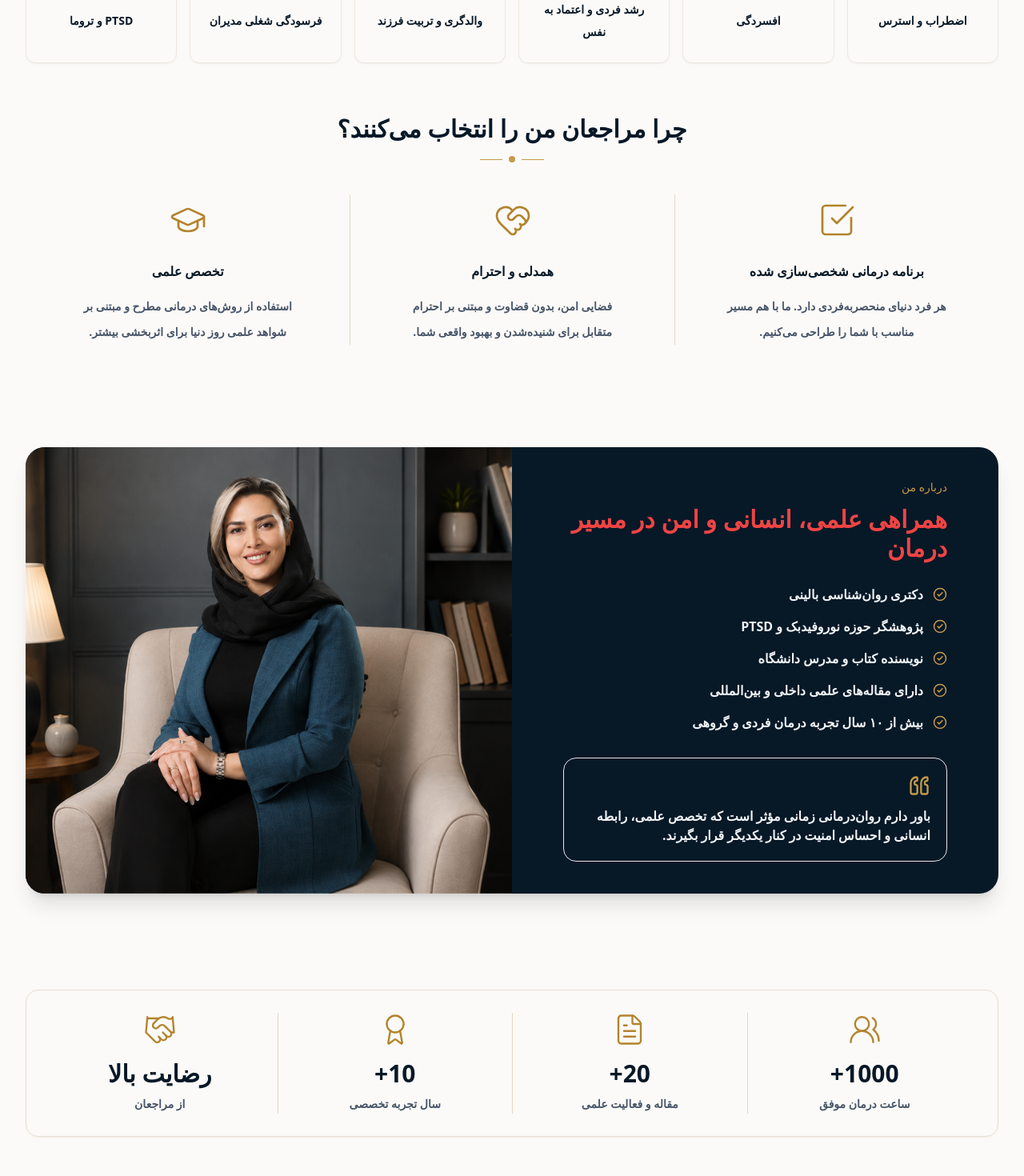
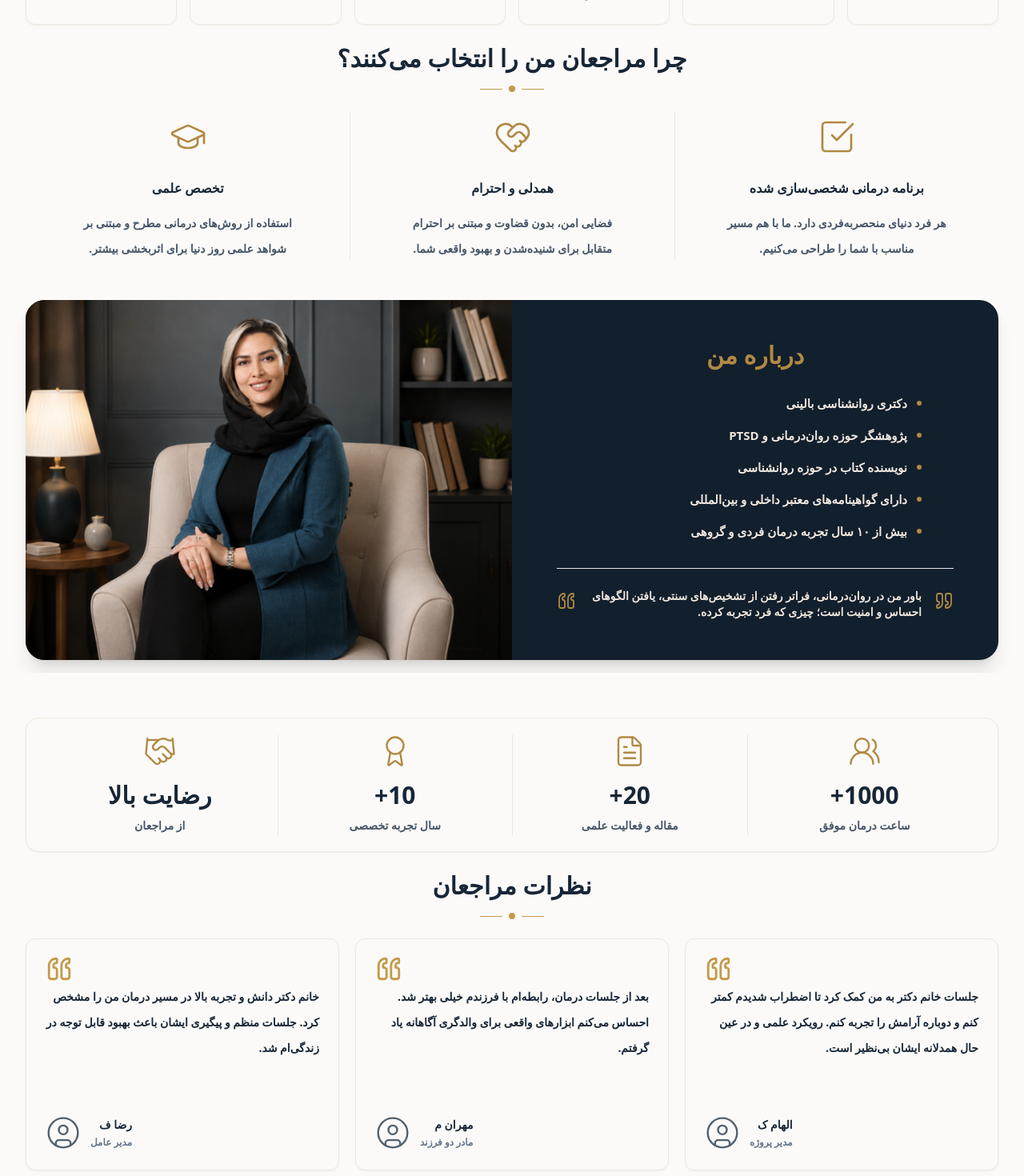
Before and after one commit to simaemadi/mindora-platform, a React app in the folder client/: page / in a window 1280 px wide. Shown: the part 720-2190 px from the top of the page at 80% size. Built offline with nearby package versions, Linux system fonts and the light colour scheme; a web font is replaced by a local one.

Commit message:
Complete home page

```diff
--- a/client/src/components/Home/AboutSection.tsx
+++ b/client/src/components/Home/AboutSection.tsx
@@ -1,64 +1,56 @@
 import React from "react";
-import { CheckCircle2, Quote } from "lucide-react";
+import { Quote } from "lucide-react";
 
 import aboutImage from "../../assets/images/about-therapist.png";
-
-const aboutItems = [
-  "دکتری روان‌شناسی بالینی",
-  "پژوهشگر حوزه نوروفیدبک و PTSD",
-  "نویسنده کتاب و مدرس دانشگاه",
-  "دارای مقاله‌های علمی داخلی و بین‌المللی",
-  "بیش از ۱۰ سال تجربه درمان فردی و گروهی",
-];
+import { aboutData } from "../../data/aboutData";
 
 export default function AboutSection() {
   return (
-    <section dir="rtl" className="bg-[#FBFAF8] py-16">
+    <section dir="rtl" className="bg-white-200 py-2 md:py-4">
       <div className="mx-auto max-w-7xl px-5 md:px-8">
-        <div className="grid overflow-hidden rounded-3xl bg-[#071827] shadow-xl md:grid-cols-2">
+        <div className="grid overflow-hidden rounded-3xl bg-blue-100 shadow-xl md:grid-cols-2">
 
           {/* Content */}
-          <div className="order-2 flex flex-col justify-center px-7 py-10 text-white md:order-1 md:px-12 lg:px-16">
-            <span className="mb-3 text-sm font-medium text-[#C49A4A]">
-              درباره من
-            </span>
-
-            <h2 className="text-2xl font-extrabold leading-10 md:text-3xl">
-              همراهی علمی، انسانی و امن در مسیر درمان
+          <div className="order-2 flex flex-col justify-center px-6 py-8 text-white md:order-1 md:px-10 lg:px-14">
+            <h2 className="text-center text-2xl font-bold text-mustard-100 md:text-3xl">
+              {aboutData.title}
             </h2>
 
-            <ul className="mt-7 space-y-4">
-              {aboutItems.map((item) => (
+            <ul className="mx-auto mt-7 w-fit space-y-3 text-cream-300 md:mx-0 md:mr-10">
+              {aboutData.items.map((item) => (
                 <li
                   key={item}
-                  className="flex items-center gap-3 text-sm leading-7 text-slate-100 md:text-base"
+                  className="flex items-center gap-3 text-sm leading-7 md:text-[15px]"
                 >
-                  <CheckCircle2
-                    size={18}
-                    strokeWidth={2}
-                    className="shrink-0 text-[#C49A4A]"
-                  />
+                  <span className="h-1.5 w-1.5 shrink-0 rounded-full bg-mustard-100" />
                   <span>{item}</span>
                 </li>
               ))}
             </ul>
 
-            <div className="mt-8 rounded-2xl border border-white/10 bg-white/5 px-5 py-5">
+            <div className="mt-8 flex items-start gap-4 border-t border-white/10 pt-6">
               <Quote
-                size={28}
-                strokeWidth={2}
-                className="mb-3 rotate-180 text-[#C49A4A]"
+                size={24}
+                strokeWidth={1.8}
+                className="mt-1 shrink-0 text-mustard-100"
+                aria-hidden="true"
               />
 
-              <p className="text-sm leading-8 text-slate-100 md:text-base">
-                باور دارم روان‌درمانی زمانی مؤثر است که تخصص علمی، رابطه انسانی
-                و احساس امنیت در کنار یکدیگر قرار بگیرند.
+              <p className="text-xs leading-8 text-cream-300 md:text-sm">
+                {aboutData.quote}
               </p>
+
+              <Quote
+                size={24}
+                strokeWidth={1.8}
+                className="mt-1 shrink-0 rotate-180 text-mustard-100"
+                aria-hidden="true"
+              />
             </div>
           </div>
 
           {/* Image */}
-          <div className="order-1 min-h-[320px] md:order-2 md:min-h-[520px]">
+          <div className="order-1 min-h-[260px] md:order-2 md:min-h-[450px]">
             <img
               src={aboutImage}
               alt="دکتر روان‌شناس بالینی"
--- a/client/src/components/Home/SupportSections.tsx
+++ b/client/src/components/Home/SupportSections.tsx
@@ -1,94 +1,27 @@
 import React from "react";
-import type { LucideIcon } from "lucide-react";
-import {
-  Brain,
-  BriefcaseBusiness,
-  CheckSquare,
-  CloudRain,
-  GraduationCap,
-  HandHeart,
-  Headphones,
-  HeartHandshake,
-  Sprout,
-  UsersRound,
-} from "lucide-react";
+import { supportData } from "../../data/supportSectionData";
+import type { HelpArea, WhyItem } from "../../data/supportSectionData";
 
-type HelpArea = {
-  title: string;
-  icon: LucideIcon;
-};
-
-type WhyItem = {
-  title: string;
-  description: string;
-  icon: LucideIcon;
-};
-
-const helpAreas: HelpArea[] = [
-  {
-    title: "اضطراب و استرس",
-    icon: Brain,
-  },
-  {
-    title: "افسردگی",
-    icon: CloudRain,
-  },
-  {
-    title: "رشد فردی و اعتماد به نفس",
-    icon: Sprout,
-  },
-  {
-    title: "والدگری و تربیت فرزند",
-    icon: UsersRound,
-  },
-  {
-    title: "فرسودگی شغلی مدیران",
-    icon: BriefcaseBusiness,
-  },
-  {
-    title: "PTSD و تروما",
-    icon: Headphones,
-  },
-];
-
-const whyItems: WhyItem[] = [
-  {
-    title: "برنامه درمانی شخصی‌سازی شده",
-    description:
-      "هر فرد دنیای منحصر‌به‌فردی دارد. ما با هم مسیر مناسب با شما را طراحی می‌کنیم.",
-    icon: CheckSquare,
-  },
-  {
-    title: "همدلی و احترام",
-    description:
-      "فضایی امن، بدون قضاوت و مبتنی بر احترام متقابل برای شنیده‌شدن و بهبود واقعی شما.",
-    icon: HeartHandshake,
-  },
-  {
-    title: "تخصص علمی",
-    description:
-      "استفاده از روش‌های درمانی مطرح و مبتنی بر شواهد علمی روز دنیا برای اثربخشی بیشتر.",
-    icon: GraduationCap,
-  },
-];
 
 export default function SupportSections() {
+  const { helpAreas, whyItems } = supportData;
+
   return (
-    <section dir="rtl" className="bg-[#FBFAF8] py-16">
-      <div className="mx-auto max-w-7xl px-5 md:px-8">
+    <section dir="rtl" className="bg-white-200 py-8">
+      <div className="mx-auto max-w-7xl px-3 md:px-8">
         <SectionTitle title="در چه زمینه‌هایی می‌توانم کمک کنم؟" />
 
-        <div className="mt-10 grid grid-cols-2 gap-4 md:grid-cols-3 lg:grid-cols-6">
-          {helpAreas.map((item) => (
+        <div className="mt-6 grid grid-cols-2 gap-4 md:grid-cols-3 lg:grid-cols-6">
+          {helpAreas.map((item:any) => (
             <HelpAreaCard key={item.title} item={item} />
           ))}
         </div>
 
-        <div className="mt-16">
+        <div className="mt-6">
           <SectionTitle title="چرا مراجعان من را انتخاب می‌کنند؟" />
 
-          <div className="mt-10 grid gap-8 md:grid-cols-3 md:gap-0">
-            {whyItems.map((item, index) => (
+          <div className="mt-6 grid gap-8 md:grid-cols-3 md:gap-0">
+            {whyItems.map((item:any, index:any) => (
               <WhyChooseItem
                 key={item.title}
                 item={item}
@@ -105,14 +38,14 @@ export default function SupportSections() {
 function SectionTitle({ title }: { title: string }) {
   return (
     <div className="text-center">
-      <h2 className="text-2xl font-bold text-[#071827] md:text-3xl">
+      <h2 className="text-2xl font-bold text-black-600 md:text-3xl">
         {title}
       </h2>
 
       <div className="mx-auto mt-4 flex items-center justify-center gap-2">
-        <span className="h-px w-7 bg-[#C49A4A]" />
-        <span className="h-2 w-2 rounded-full bg-[#C49A4A]" />
-        <span className="h-px w-7 bg-[#C49A4A]" />
+        <span className="h-px w-7 bg-mustard-200" />
+        <span className="h-2 w-2 rounded-full bg-mustard-200" />
+        <span className="h-px w-7 bg-mustard-200" />
       </div>
     </div>
   );
@@ -122,14 +55,14 @@ function HelpAreaCard({ item }: { item: HelpArea }) {
   const Icon = item.icon;
 
   return (
-    <div className="group flex min-h-[150px] flex-col items-center justify-center rounded-xl border border-[#EEE7DF] bg-white px-4 py-6 text-center shadow-sm transition duration-300 hover:-translate-y-1 hover:border-[#D8B46A] hover:shadow-md">
+    <div className="group flex min-h-[150px] flex-col items-center justify-center rounded-xl border border-cream-300 bg-white px-4 py-6 text-center shadow-sm transition duration-300 hover:-translate-y-1 hover:border-mustard-200 hover:shadow-md">
       <Icon
         size={42}
         strokeWidth={1.4}
-        className="text-[#8B765C] transition group-hover:text-[#B3832C]"
+        className="text-mustard-100 transition group-hover:text-mustard-100"
       />
 
-      <h3 className="mt-5 text-sm font-semibold leading-7 text-[#071827]">
+      <h3 className="mt-5 text-sm font-semibold leading-7 text-black-600">
         {item.title}
       </h3>
     </div>
@@ -148,14 +81,14 @@ function WhyChooseItem({
   return (
     <div
       className={`flex flex-col items-center px-6 text-center ${
-        hasBorder ? "md:border-l md:border-[#E2D8C9]" : ""
+        hasBorder ? "md:border-l md:border-cream-300" : ""
       }`}
     >
-      <div className="flex h-16 w-16 items-center justify-center rounded-full text-[#B3832C]">
+      <div className="flex h-16 w-16 items-center justify-center rounded-full text-mustard-100">
         <Icon size={48} strokeWidth={1.35} />
       </div>
 
-      <h3 className="mt-5 text-base font-bold text-[#071827]">{item.title}</h3>
+      <h3 className="mt-5 text-base font-bold text-black-600">{item.title}</h3>
 
       <p className="mt-4 max-w-[280px] text-sm leading-8 text-slate-600">
         {item.description}
--- a/client/src/components/Home/TestimonialsSection.tsx
+++ b/client/src/components/Home/TestimonialsSection.tsx
@@ -1,77 +1,23 @@
 import React from "react";
-import type { LucideIcon } from "lucide-react";
+import { Quote, UserCircle } from "lucide-react";
+
 import {
-  Award,
-  FileText,
-  Handshake,
-  Quote,
-  UserCircle,
-  UsersRound,
-} from "lucide-react";
-
-type StatItem = {
-  value: string;
-  label: string;
-  icon: LucideIcon;
-};
-
-type TestimonialItem = {
-  text: string;
-  name: string;
-  role: string;
-};
-
-const stats: StatItem[] = [
-  {
-    value: "1000+",
-    label: "ساعت درمان موفق",
-    icon: UsersRound,
-  },
-  {
-    value: "20+",
-    label: "مقاله و فعالیت علمی",
-    icon: FileText,
-  },
-  {
-    value: "10+",
-    label: "سال تجربه تخصصی",
-    icon: Award,
-  },
-  {
-    value: "رضایت بالا",
-    label: "از مراجعان",
-    icon: Handshake,
-  },
-];
-
-const testimonials: TestimonialItem[] = [
-  {
-    text: "جلسات خانم دکتر به من کمک کرد تا اضطراب شدیدم کمتر کنم و دوباره آرامش را تجربه کنم. رویکرد علمی و در عین حال همدلانه ایشان بی‌نظیر است.",
-    name: "الهام ک",
-    role: "مدیر پروژه",
-  },
-  {
-    text: "بعد از جلسات درمان، رابطه‌ام با فرزندم خیلی بهتر شد. احساس می‌کنم ابزارهای واقعی برای والدگری آگاهانه یاد گرفتم.",
-    name: "مهران م",
-    role: "مادر دو فرزند",
-  },
-  {
-    text: "خانم دکتر دانش و تجربه بالا در مسیر درمان من را مشخص کرد. جلسات منظم و پیگیری ایشان باعث بهبود قابل توجه در زندگی‌ام شد.",
-    name: "رضا ف",
-    role: "مدیر عامل",
-  },
-];
+  stats,
+  testimonials,
+  type StatItem,
+  type TestimonialItem,
+} from "../../data/testimonialsData";
 
 export default function TestimonialsSection() {
   return (
-    <section dir="rtl" className="bg-[#FBFAF8] py-14">
+    <section dir="rtl" className="bg-white-200 py-14">
       <div className="mx-auto max-w-7xl px-5 md:px-8">
         <StatsBox />
 
-        <div className="mt-12">
+        <div className="mt-6">
           <SectionTitle title="نظرات مراجعان" />
 
-          <div className="mt-8 grid gap-5 md:grid-cols-3">
+          <div className="mt-6 grid items-stretch gap-5 md:grid-cols-3">
             {testimonials.map((item) => (
               <TestimonialCard key={item.name} item={item} />
             ))}
@@ -84,23 +30,38 @@ export default function TestimonialsSection() {
 
 function StatsBox() {
   return (
-    <div className="rounded-2xl border border-[#E8DDD0] bg-white/60 px-5 py-7 shadow-sm">
+    <div className="rounded-2xl border border-cream-300 bg-white/60 px-5 py-5 shadow-sm">
       <div className="grid grid-cols-2 gap-y-8 md:grid-cols-4 md:gap-y-0">
-        {stats.map((item, index) => {
+        {stats.map((item, index) => (
+          <StatCard
+            key={item.label}
+            item={item}
+            hasBorder={index !== stats.length - 1}
+          />
+        ))}
+      </div>
+    </div>
+  );
+}
+
+function StatCard({
+  item,
+  hasBorder,
+}: {
+  item: StatItem;
+  hasBorder: boolean;
+}) {
   const Icon = item.icon;
 
   return (
     <div
-              key={item.label}
       className={`flex flex-col items-center justify-center px-4 text-center ${
-                index !== stats.length - 1
-                  ? "md:border-l md:border-[#E2D8C9]"
-                  : ""
+        hasBorder ? "md:border-l md:border-cream-300" : ""
       }`}
     >
-              <Icon size={42} strokeWidth={1.35} className="text-[#B3832C]" />
+      <Icon size={42} strokeWidth={1.35} className="text-mustard-100" />
 
-              <strong className="mt-4 text-2xl font-extrabold text-[#071827] md:text-3xl">
+      <strong className="mt-4 text-2xl font-extrabold text-black-600 md:text-3xl">
         {item.value}
       </strong>
 
@@ -109,23 +70,19 @@ function StatsBox() {
       </span>
     </div>
   );
-        })}
-      </div>
-    </div>
-  );
 }
 
 function SectionTitle({ title }: { title: string }) {
   return (
     <div className="text-center">
-      <h2 className="text-2xl font-bold text-[#071827] md:text-3xl">
+      <h2 className="text-2xl font-bold text-black-600 md:text-3xl">
         {title}
       </h2>
 
       <div className="mx-auto mt-4 flex items-center justify-center gap-2">
-        <span className="h-px w-7 bg-[#C49A4A]" />
-        <span className="h-2 w-2 rounded-full bg-[#C49A4A]" />
-        <span className="h-px w-7 bg-[#C49A4A]" />
+        <span className="h-px w-7 bg-mustard-200" />
+        <span className="h-2 w-2 rounded-full bg-mustard-200" />
+        <span className="h-px w-7 bg-mustard-200" />
       </div>
     </div>
   );
@@ -133,27 +90,29 @@ function SectionTitle({ title }: { title: string }) {
 
 function TestimonialCard({ item }: { item: TestimonialItem }) {
   return (
-    <article className="relative rounded-xl border border-[#EEE7DF] bg-white px-6 py-6 shadow-sm transition duration-300 hover:-translate-y-1 hover:border-[#D8B46A] hover:shadow-md">
+    <article className="relative flex h-full min-h-[290px] flex-col rounded-xl border border-cream-300 bg-white px-6 py-6 shadow-sm transition duration-300 hover:-translate-y-1 hover:border-mustard-200 hover:shadow-md">
       <Quote
         size={34}
         strokeWidth={2}
-        className="absolute left-6 top-5 rotate-180 text-[#C49A4A]"
+        className="absolute left-6 top-5 rotate-180 text-mustard-200"
+        aria-hidden="true"
       />
 
-      <p className="min-h-[120px] pt-8 text-sm leading-8 text-[#263544]">
+      <p className="flex-1 pt-8 text-sm leading-8 text-black-600">
         {item.text}
       </p>
 
-      <div className="mt-6 flex items-center justify-end gap-3">
+      <div className="mt-auto flex items-center justify-end gap-3 pt-6">
         <div className="text-right">
-          <h3 className="text-sm font-bold text-[#071827]">{item.name}</h3>
+          <h3 className="text-sm font-bold text-black-600">{item.name}</h3>
           <p className="mt-1 text-xs text-slate-500">{item.role}</p>
         </div>
 
         <UserCircle
           size={44}
           strokeWidth={1.3}
-          className="text-[#B8B8B8]"
+          className="shrink-0 text-black-500"
+          aria-hidden="true"
         />
       </div>
     </article>
--- /dev/null
+++ b/client/src/data/aboutData.ts
@@ -0,0 +1,14 @@
+export const aboutData = {
+  title: "درباره من",
+
+  items: [
+    "دکتری روانشناسی بالینی",
+    "پژوهشگر حوزه روان‌درمانی و PTSD",
+    "نویسنده کتاب در حوزه روانشناسی",
+    "دارای گواهینامه‌های معتبر داخلی و بین‌المللی",
+    "بیش از ۱۰ سال تجربه درمان فردی و گروهی",
+  ],
+
+  quote:
+    "باور من در روان‌درمانی، فراتر رفتن از تشخیص‌های سنتی، یافتن الگوهای احساس و امنیت است؛ چیزی که فرد تجربه کرده.",
+};
--- /dev/null
+++ b/client/src/data/supportSectionData.ts
@@ -0,0 +1,77 @@
+
+import React from "react";
+import type { LucideIcon } from "lucide-react";
+import {
+  Brain,
+  BriefcaseBusiness,
+  CheckSquare,
+  CloudRain,
+  GraduationCap,
+  HandHeart,
+  Headphones,
+  HeartHandshake,
+  Sprout,
+  UsersRound,
+} from "lucide-react";
+
+
+export type HelpArea = {
+  title: string;
+  icon: LucideIcon;
+};
+
+export type WhyItem = {
+  title: string;
+  description: string;
+  icon: LucideIcon;
+};
+
+export const supportData = {
+helpAreas:
+  [{
+    title: "اضطراب و استرس",
+    icon: Brain,
+  },
+  {
+    title: "افسردگی",
+    icon: CloudRain,
+  },
+  {
+    title: "رشد فردی و اعتماد به نفس",
+    icon: Sprout,
+  },
+  {
+    title: "والدگری و تربیت فرزند",
+    icon: UsersRound,
+  },
+  {
+    title: "فرسودگی شغلی مدیران",
+    icon: BriefcaseBusiness,
+  },
+  {
+    title: "PTSD و تروما",
+    icon: Headphones,
+  },
+] as HelpArea[],
+
+whyItems: [
+  {
+    title: "برنامه درمانی شخصی‌سازی شده",
+    description:
+      "هر فرد دنیای منحصر‌به‌فردی دارد. ما با هم مسیر مناسب با شما را طراحی می‌کنیم.",
+    icon: CheckSquare,
+  },
+  {
+    title: "همدلی و احترام",
+    description:
+      "فضایی امن، بدون قضاوت و مبتنی بر احترام متقابل برای شنیده‌شدن و بهبود واقعی شما.",
+    icon: HeartHandshake,
+  },
+  {
+    title: "تخصص علمی",
+    description:
+      "استفاده از روش‌های درمانی مطرح و مبتنی بر شواهد علمی روز دنیا برای اثربخشی بیشتر.",
+    icon: GraduationCap,
+  },
+] as WhyItem[],
+}
--- /dev/null
+++ b/client/src/data/testimonialsData.ts
@@ -0,0 +1,60 @@
+import type { LucideIcon } from "lucide-react";
+import {
+  Award,
+  FileText,
+  Handshake,
+  UsersRound,
+} from "lucide-react";
+
+export type StatItem = {
+  value: string;
+  label: string;
+  icon: LucideIcon;
+};
+
+export type TestimonialItem = {
+  text: string;
+  name: string;
+  role: string;
+};
+
+export const stats: StatItem[] = [
+  {
+    value: "1000+",
+    label: "ساعت درمان موفق",
+    icon: UsersRound,
+  },
+  {
+    value: "20+",
+    label: "مقاله و فعالیت علمی",
+    icon: FileText,
+  },
+  {
+    value: "10+",
+    label: "سال تجربه تخصصی",
+    icon: Award,
+  },
+  {
+    value: "رضایت بالا",
+    label: "از مراجعان",
+    icon: Handshake,
+  },
+];
+
+export const testimonials: TestimonialItem[] = [
+  {
+    text: "جلسات خانم دکتر به من کمک کرد تا اضطراب شدیدم کمتر کنم و دوباره آرامش را تجربه کنم. رویکرد علمی و در عین حال همدلانه ایشان بی‌نظیر است.",
+    name: "الهام ک",
+    role: "مدیر پروژه",
+  },
+  {
+    text: "بعد از جلسات درمان، رابطه‌ام با فرزندم خیلی بهتر شد. احساس می‌کنم ابزارهای واقعی برای والدگری آگاهانه یاد گرفتم.",
+    name: "مهران م",
+    role: "مادر دو فرزند",
+  },
+  {
+    text: "خانم دکتر دانش و تجربه بالا در مسیر درمان من را مشخص کرد. جلسات منظم و پیگیری ایشان باعث بهبود قابل توجه در زندگی‌ام شد.",
+    name: "رضا ف",
+    role: "مدیر عامل",
+  },
+];
```
Also changed, not shown: client/src/pages/AboutPage.tsx (+21 -21 lines), client/src/pages/Approach.tsx (+21 -21 lines), client/src/pages/ArticleDetailsPage.tsx (+14 -14 lines), client/src/pages/ArticlesPage.tsx (+23 -23 lines), client/src/pages/ContactPage.tsx (+28 -28 lines), client/tailwind.config.js (+5 -2 lines), client/src/assets/images/about-therapist.png. Lines whose indentation alone changed are shown as unchanged.
